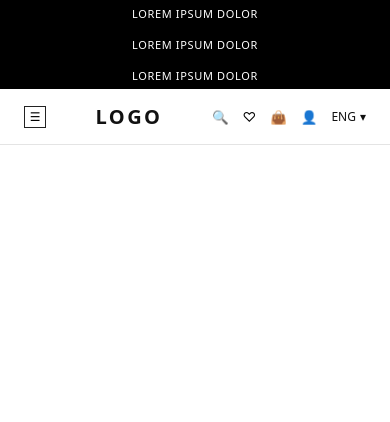
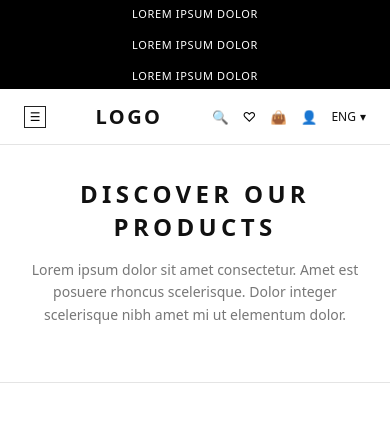
Before and after one commit to Dhananjay-3270/Appscrip-task-Dhananjay-Shinde, a plain HTML site: page Static_page/index.html in a window 390 px wide. Drawn offline with Linux system fonts and the light colour scheme.

Commit message:
added the hero section

```diff
--- a/Static_page/index.html
+++ b/Static_page/index.html
@@ -60,6 +60,18 @@
       </div>
     </header>
 
-    <!-- Next we will add hero section here in the next step -->
+<section class="hero">
+  <div class="hero-inner">
+    <h1 class="hero-title">DISCOVER OUR PRODUCTS</h1>
+    <p class="hero-subtitle">
+      Lorem ipsum dolor sit amet consectetur. Amet est posuere rhoncus
+      scelerisque. Dolor integer scelerisque nibh amet mi ut elementum
+      dolor.
+    </p>
+  </div>
+</section>
+
+<hr class="section-divider" />
+
   </body>
 </html>
--- a/Static_page/styles.css
+++ b/Static_page/styles.css
@@ -165,3 +165,46 @@ button {
     display: none; /* later you can make it into a drawer if you want */
   }
 }
+/* ---------------- Hero Section ---------------- */
+
+.hero {
+  padding: 48px 24px 32px;
+  text-align: center;
+}
+
+.hero-inner {
+  max-width: 700px;
+  margin: 0 auto;
+}
+
+.hero-title {
+  font-size: 32px;
+  letter-spacing: 0.18em;
+  text-transform: uppercase;
+  margin: 0 0 16px;
+}
+
+.hero-subtitle {
+  margin: 0;
+  font-size: 14px;
+  color: var(--text-muted);
+  line-height: 1.6;
+}
+
+.section-divider {
+  border: none;
+  border-bottom: 1px solid var(--border-subtle);
+  margin: 32px auto 0;
+  max-width: var(--max-width);
+}
+
+/* Responsive hero */
+@media (max-width: 768px) {
+  .hero {
+    padding: 32px 16px 24px;
+  }
+
+  .hero-title {
+    font-size: 24px;
+  }
+}
```
